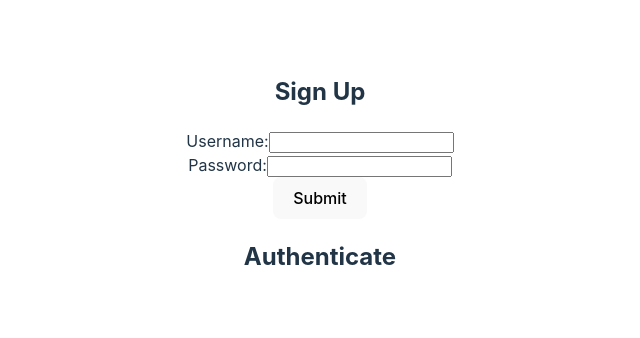
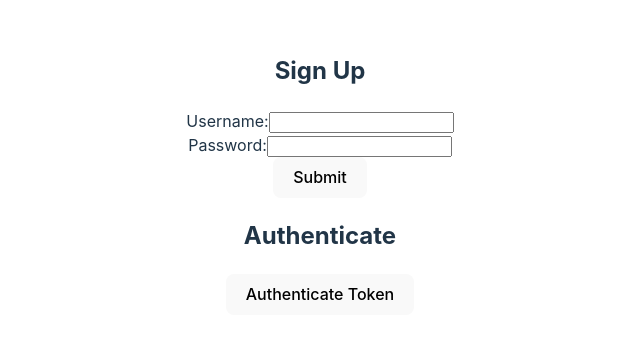
Before and after one commit to loulian444/react-forms, a React (Vite) app: page / in a window 1280 px wide. Shown: the part 226-564 px from the top of the page, without its empty margins (320-960 px from the left). Built offline with nearby package versions, Linux system fonts and the light colour scheme.

Commit message:
added button to authenticate

```diff
--- a/src/Components/Authenticate.jsx
+++ b/src/Components/Authenticate.jsx
@@ -1,8 +1,14 @@
 const Authenticate = ({ token }) => {
   console.log(token)
+
+  const handleClick = async () => {
+
+  };
+
   return (
     <>
       <h2>Authenticate</h2>
+      <button onClick={handleClick}>Authenticate Token</button>
     </>
   );
 };
```
